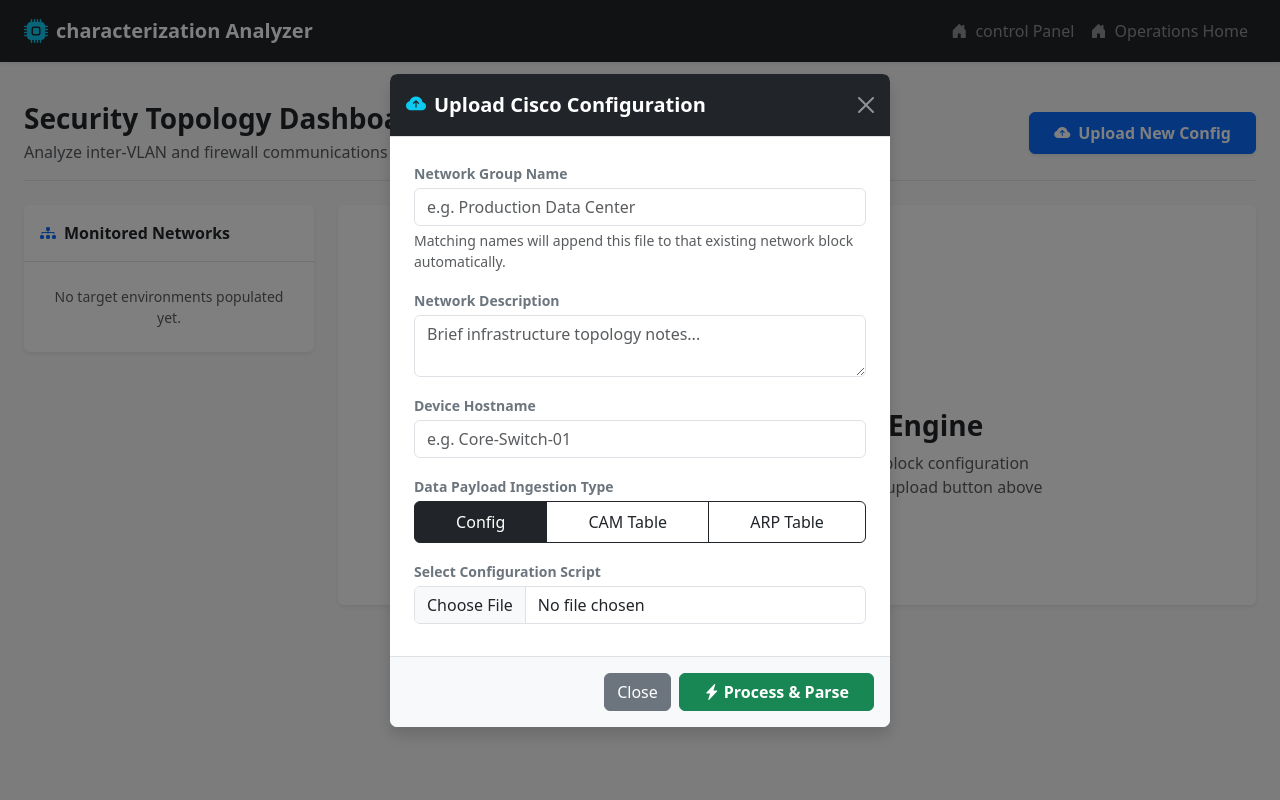
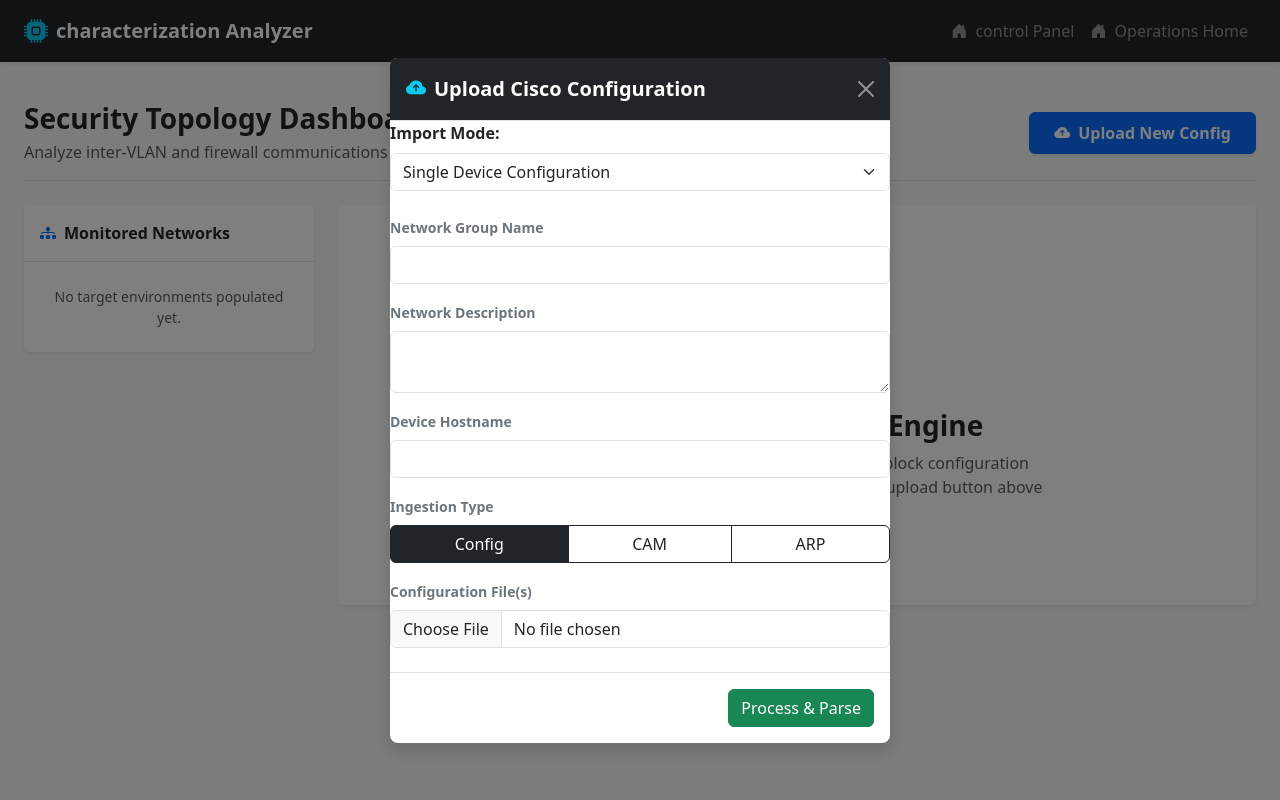
Before and after one commit to lktp/Galileo, a Django app: page /network/ in a window 1280 px wide, after a click on "Upload New Config". Run offline with Django 5.2, Linux system fonts and the light colour scheme; data that the repository does not hold is empty.

Commit message:
Add files via upload

```diff
--- a/characterization/templates/characterization/dashboard.html
+++ b/characterization/templates/characterization/dashboard.html
@@ -217,48 +217,57 @@
             <form method="POST" enctype="multipart/form-data">
                 {% csrf_token %}
 
-                <div class="modal-body p-4 bg-white">
-                    <div class="mb-3">
-                        <label class="form-label small fw-bold text-secondary mb-1">Network Group Name</label>
-                        <input type="text" class="form-control" name="network_name" placeholder="e.g. Production Data Center" required>
-                        <div class="form-text xxs">Matching names will append this file to that existing network block automatically.</div>
+                <div class="row g-3 mb-4">
+                    <div class="col-md-12">
+                        <label class="form-label fw-bold">Import Mode:</label>
+                        <select name="import_mode" id="import_mode" class="form-select" onchange="toggleForm()">
+                            <option value="single">Single Device Configuration</option>
+                            <option value="bulk">Bulk Network Archive (ZIP)</option>
+                        </select>
+                    </div>
                 </div>
 
                 <div class="mb-3">
-                        <label class="form-label small fw-bold text-secondary mb-1">Network Description</label>
-                        <textarea class="form-control" name="network_description" rows="2" placeholder="Brief infrastructure topology notes..."></textarea>
+                    <label class="form-label small fw-bold text-secondary">Network Group Name</label>
+                    <input type="text" class="form-control" name="network_name" required>
                 </div>
 
                 <div class="mb-3">
-                        <label class="form-label small fw-bold text-secondary mb-1">Device Hostname</label>
-                        <input type="text" class="form-control" name="hostname" placeholder="e.g. Core-Switch-01" required>
+                    <label class="form-label small fw-bold text-secondary">Network Description</label>
+                    <textarea class="form-control" name="network_description" rows="2"></textarea>
+                </div>
+
+                <div id="device_specific_fields">
+                    <div class="mb-3">
+                        <label class="form-label small fw-bold text-secondary">Device Hostname</label>
+                        <input type="text" class="form-control" name="hostname">
                     </div>
 
                     <div class="mb-3">
-                        <label class="form-label small fw-bold text-secondary mb-1">Data Payload Ingestion Type</label>
+                        <label class="form-label small fw-bold text-secondary">Ingestion Type</label>
                         <div class="btn-group w-100" role="group">
                             <input type="radio" class="btn-check" name="file_type" id="typeConfig" value="config" checked>
-                            <label class="btn btn-outline-dark small py-2" for="typeConfig">Config</label>
-
+                            <label class="btn btn-outline-dark" for="typeConfig">Config</label>
                             <input type="radio" class="btn-check" name="file_type" id="typeCam" value="cam_table">
-                            <label class="btn btn-outline-dark small py-2" for="typeCam">CAM Table</label>
-
+                            <label class="btn btn-outline-dark" for="typeCam">CAM</label>
                             <input type="radio" class="btn-check" name="file_type" id="typeArp" value="arp_table">
-                            <label class="btn btn-outline-dark small py-2" for="typeArp">ARP Table</label>
+                            <label class="btn btn-outline-dark" for="typeArp">ARP</label>
+                        </div>
                     </div>
                 </div>
 
-                    <div class="mb-2">
-                        <label class="form-label small fw-bold text-secondary mb-1">Select Configuration Script</label>
-                        <input type="file" class="form-control" name="config_file" accept=".txt,.cfg,.conf" required>
+                <div class="mb-4">
+                    <label class="form-label small fw-bold text-secondary">Configuration File(s)</label>
+                    <div id="single_file_box">
+                        <input type="file" name="config_file" class="form-control" accept=".txt,.cfg">
+                    </div>
+                    <div id="bulk_file_box" style="display: none;">
+                        <input type="file" name="bulk_zip" class="form-control" accept=".zip">
                     </div>
                 </div>
 
-                <div class="modal-footer bg-light border-top">
-                    <button type="button" class="btn btn-secondary" data-bs-dismiss="modal">Close</button>
-                    <button type="submit" class="btn btn-success fw-semibold px-4">
-                        <i class="bi bi-lightning-charge-fill me-1"></i>Process & Parse
-                    </button>
+                <div class="modal-footer">
+                    <button type="submit" class="btn btn-success">Process & Parse</button>
                 </div>
             </form>
 
@@ -268,6 +277,22 @@
 {% endblock %}
     {% block extra_js %}
     <script>
+        function toggleForm() {
+            const mode = document.getElementById('import_mode').value;
+            const deviceFields = document.getElementById('device_specific_fields');
+            const singleFile = document.getElementById('single_file_box');
+            const bulkFile = document.getElementById('bulk_file_box');
+
+            if (mode === 'bulk') {
+                deviceFields.style.display = 'none';
+                singleFile.style.display = 'none';
+                bulkFile.style.display = 'block';
+            } else {
+                deviceFields.style.display = 'block';
+                singleFile.style.display = 'block';
+                bulkFile.style.display = 'none';
+            }
+        }
         document.addEventListener('DOMContentLoaded', function () {
             // Find our help tip by its ID element
             var helpTipEl = document.getElementById('securityHelpTip');
--- a/characterization/views.py
+++ b/characterization/views.py
@@ -92,6 +92,34 @@ def restore_signature(request, backup_id):
     messages.success(request, f"Successfully restored '{sig.rule_name}' to version {backup.version}!")
     return render(request, 'characterization/signatures_dashboard.html', context)
 
+
+def bulk_upload_view(request, network_id):
+    if request.method == 'POST':
+        zip_file = request.FILES.get('bulk_zip')
+        network_obj = Network.objects.get(pk=network_id)
+
+        with zipfile.ZipFile(zip_file, 'r') as zip_ref:
+            # Extract to a temp path
+            zip_ref.extractall('temp_configs/')
+
+            for filename in os.listdir('temp_configs/'):
+                with open(f'temp_configs/{filename}', 'r') as f:
+                    raw_text = f.read()
+
+                    # Reuse your hostname extraction logic
+                    hostname_match = re.search(r"^hostname\s+(\S+)", raw_text, re.MULTILINE | re.IGNORECASE)
+                    hostname = hostname_match.group(1) if hostname_match else filename
+
+                    # Create/Update record
+                    device_config, _ = DeviceConfig.objects.update_or_create(
+                        network=network_obj, hostname=hostname
+                    )
+
+                    # Call your existing parsers
+                    parse_and_scan_config(raw_text, device_config)
+                    parse_switch_ports_and_cam(raw_text, device_config)
+
+        return redirect('characterization/dashboard.html')
 
 def network_detail_view(request, network_id):
     network_obj = get_object_or_404(Network, pk=network_id)
@@ -196,7 +224,7 @@ def network_dashboard_view(request):
             # Route to the correct parser
             if file_type == 'config':
                 parse_and_scan_config(raw_text, device_config)
-                parse_switch_ports_and_cam(raw_text, device_config)
+                parse_switch_ports_and_cam(raw_text, device_config) #this is under topology, not sure if I need this right ow.
             elif file_type == 'cam_table':
                 # Assuming you have a parser for CAM tables
                 parse_switch_ports_and_cam(raw_text, device_config)
@@ -244,21 +272,31 @@ def network_dashboard_view(request):
 
 def network_matrix_view(request, network_id):
     network = get_object_or_404(Network, pk=network_id)
+    # Filter by network
     rules = ACLRule.objects.filter(device_config__network=network)
 
-    sources = sorted(list(set(rule.source for rule in rules)))
-    destinations = sorted(list(set(rule.destination for rule in rules)))
+    # Filter out anything that isn't a valid IP pattern
+    def is_valid_ip(val):
+        return re.match(r'^(\d{1,3}\.){3}\d{1,3}', val)
 
-    # Build a flat dictionary where keys are "source_ip||dst_ip"
-    matrix_data = {}
+    all_endpoints = sorted(list(set(
+        [r.source for r in rules if is_valid_ip(r.source)] +
+        [r.destination for r in rules if is_valid_ip(r.destination)]
+    )))
+
+    # Build a lookup table
+    # Using a nested dict: matrix_data[source][destination] = action
+    matrix_data = {src: {dst: None for dst in all_endpoints} for src in all_endpoints}
+
     for rule in rules:
-        key = f"{rule.source}||{rule.destination}"
-        matrix_data[key] = rule.action.lower()
+        # If the IP exists in our grid, update the action
+        # This will show 'permit' or 'deny' for all resolved combinations
+        if rule.source in matrix_data and rule.destination in matrix_data[rule.source]:
+            matrix_data[rule.source][rule.destination] = rule.action.lower()
 
     context = {
         'network': network,
-        'unique_sources': sources,
-        'unique_destinations': destinations,
+        'endpoints': all_endpoints, # Use one list for both axes
         'matrix_data': matrix_data,
     }
     return render(request, 'characterization/acls.html', context)
```
Also changed, not shown: characterization/models.py (+12 -4 lines), characterization/utils.py (+88 -127 lines), characterization/migrations/0005_alter_aclrule_action_alter_aclrule_destination_and_more.py (added), characterization/migrations/0006_rename_value_routerobjects_contents_and_more.py (added). Lines whose indentation alone changed are shown as unchanged.
